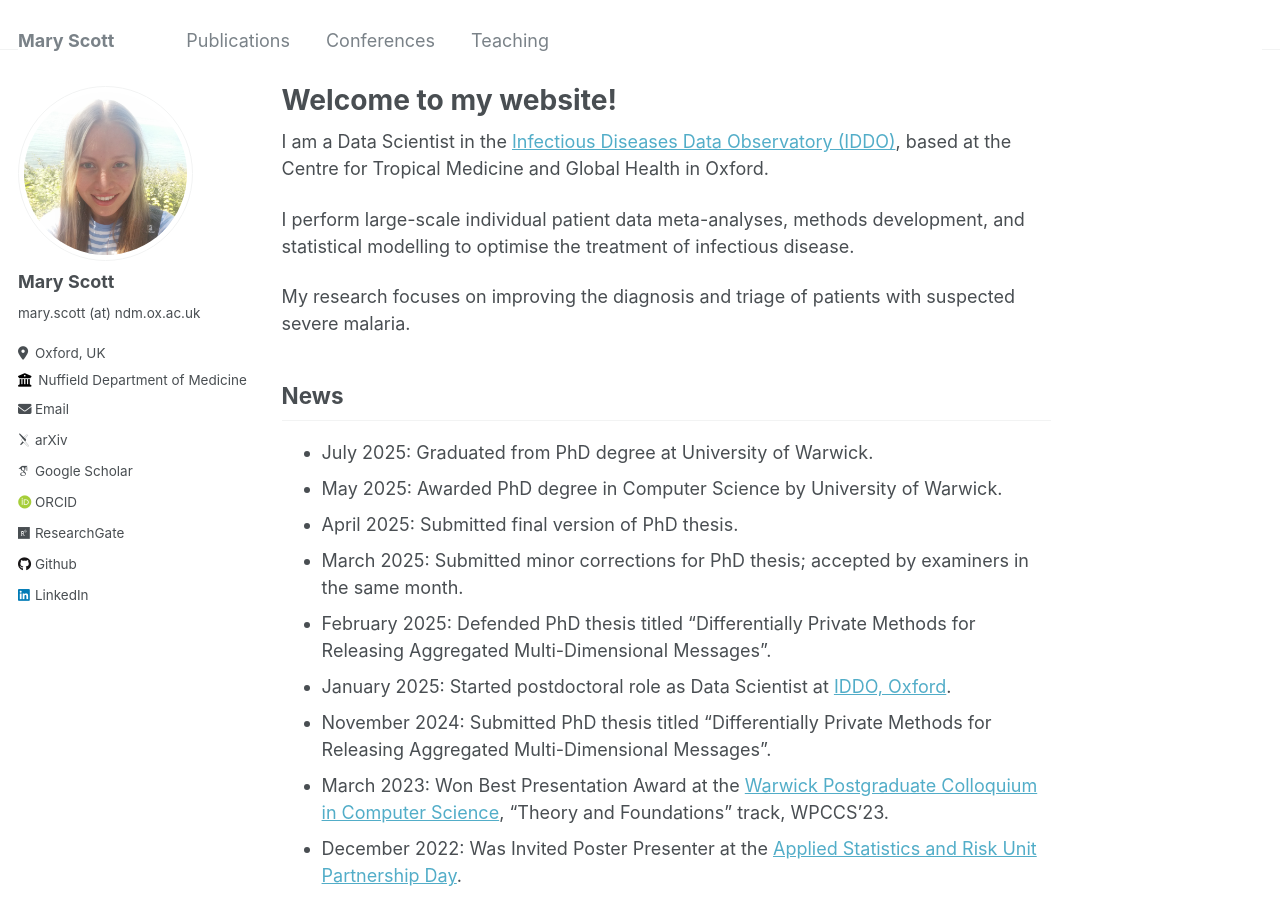
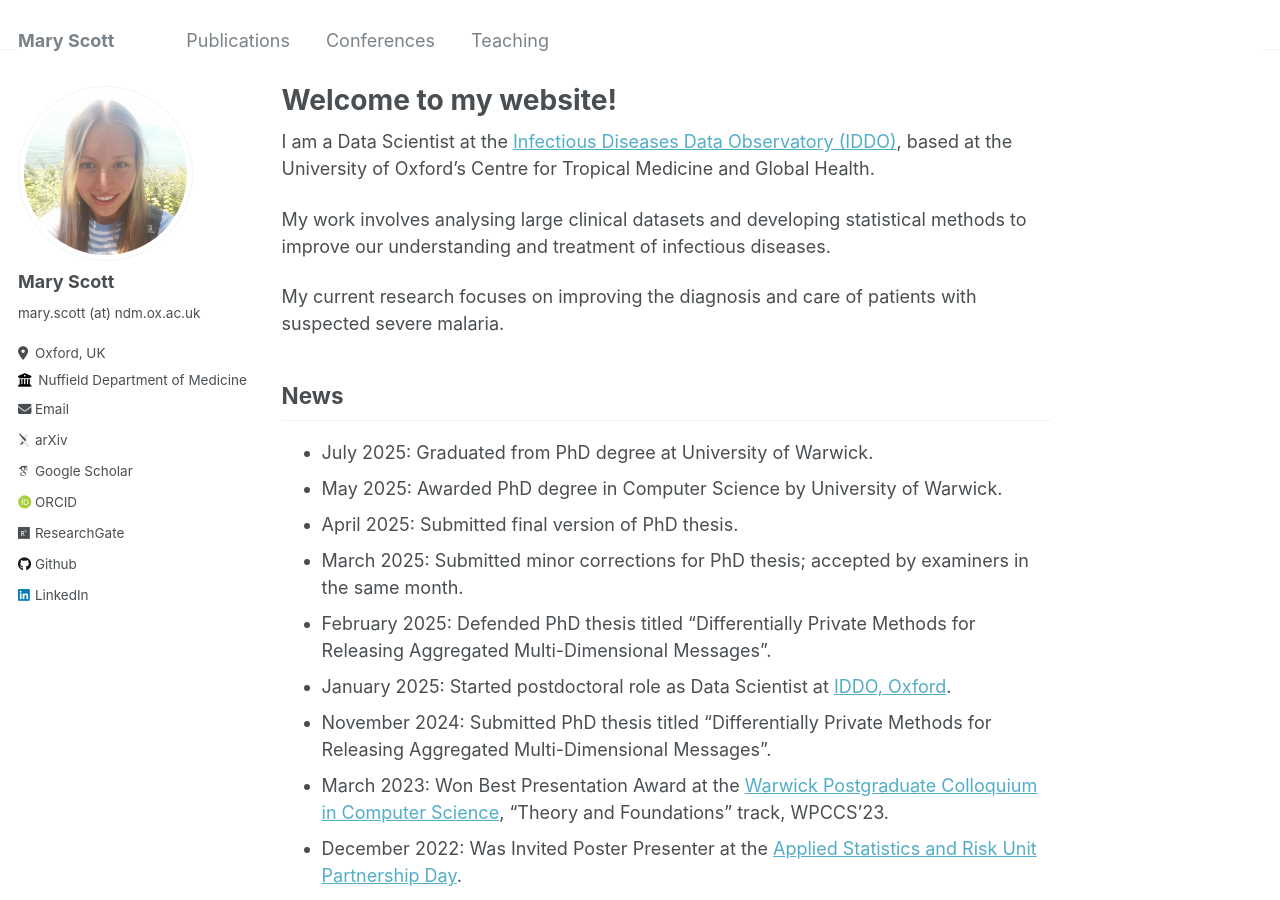
Before and after one commit to mary-python/mary-python.github.io, a Jekyll site: the page built from _pages/about.md, in a window 1280 px wide and 900 px high. Built offline with Jekyll 4.4.1, drawn with Linux system fonts in a browser that asks for light colours; some web fonts are replaced.

Commit message:
Update about.md

```diff
--- a/_pages/about.md
+++ b/_pages/about.md
@@ -7,11 +7,11 @@ redirect_from:
   - /about.html
 ---
 
-I am a Data Scientist in the [Infectious Diseases Data Observatory (IDDO)](https://www.iddo.org/), based at the Centre for Tropical Medicine and Global Health in Oxford.
+I am a Data Scientist at the [Infectious Diseases Data Observatory (IDDO)](https://www.iddo.org/), based at the University of Oxford's Centre for Tropical Medicine and Global Health.
 
-I perform large-scale individual patient data meta-analyses, methods development, and statistical modelling to optimise the treatment of infectious disease.
+My work involves analysing large clinical datasets and developing statistical methods to improve our understanding and treatment of infectious diseases.
 
-My research focuses on improving the diagnosis and triage of patients with suspected severe malaria.
+My current research focuses on improving the diagnosis and care of patients with suspected severe malaria.
 
 News
 ------
```
